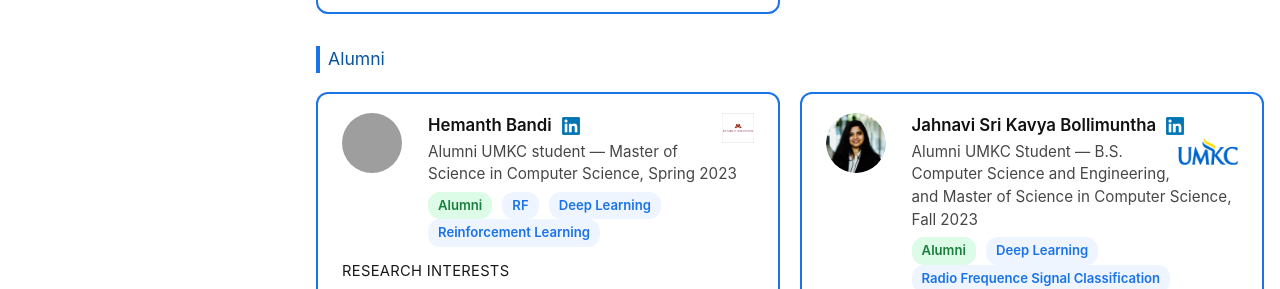
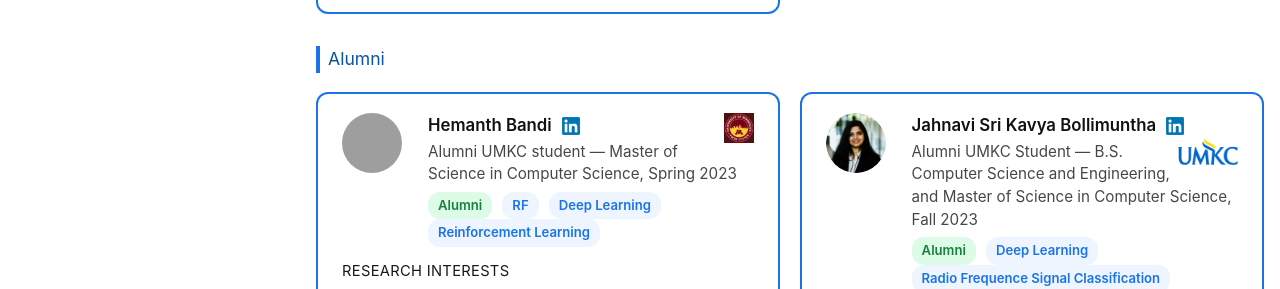
Before and after one commit to srsapireddy/srsapireddy.github.io, a Jekyll site: the page built from _pages/scholars.md, in a window 1280 px wide and 900 px high, scrolled down 886 px. Shown: the part 154-443 px from the top of the window. Built offline with Jekyll 4.4.1, drawn with Linux system fonts in a browser that asks for light colours; cached includes are drawn as plain includes; nearby versions of some CDN libraries; grey boxes are pictures that could not be loaded.

Commit message:
Update scholars.md

```diff
--- a/_pages/scholars.md
+++ b/_pages/scholars.md
@@ -209,7 +209,7 @@ This page highlights scholars — both current UMKC students and alumni — who
       <div>
         <div class="sch-name">Hemanth Bandi
         <a href="https://www.linkedin.com/in/hemanth-bandi-095266859317574524/" target="_blank">
-          <img src="/images/linkedin.png" alt="LinkedIn" style="width:18px; height:18px; margin-left:6px; vertical-align:middle;"><img src="/images/MINN.png" alt="MINNISOTA Logo" class="logo">
+          <img src="/images/linkedin.png" alt="LinkedIn" style="width:18px; height:18px; margin-left:6px; vertical-align:middle;"><img src="/images/UMINN.jpg" alt="MINNISOTA Logo" class="logo">
         </a>
         </div>
         <div class="sch-sub">Alumni UMKC student — Master of Science in Computer Science, Spring 2023</div>
```
